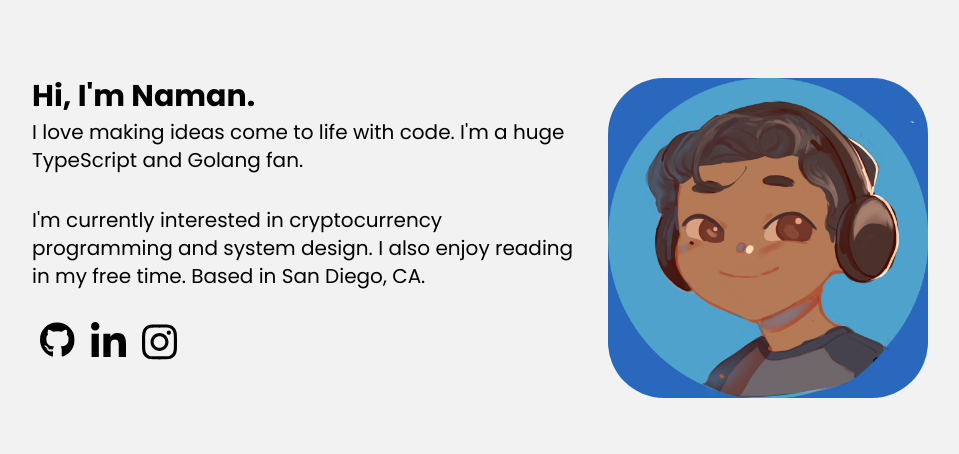
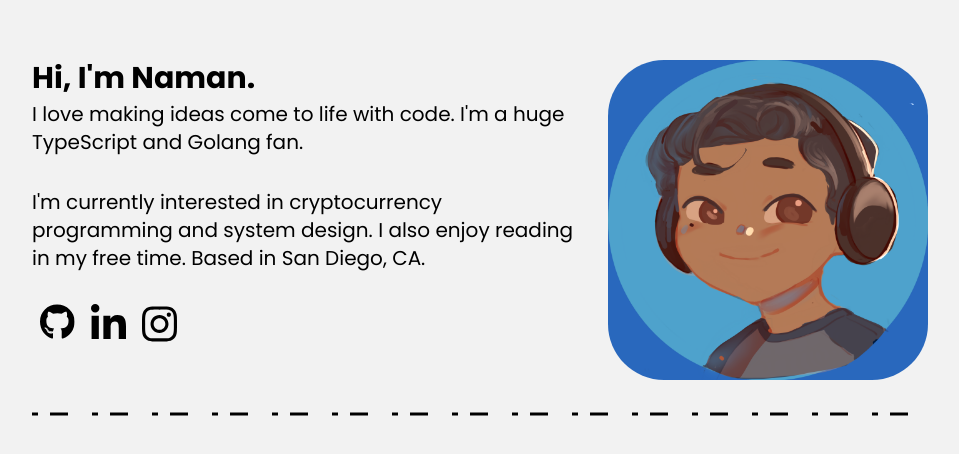
Before and after one commit to prosavage/personal-site-v3, a Next.js app: page / in a window 1280 px wide. Shown: the part 162-616 px from the top of the page, without its empty margins (160-1119 px from the left). Built offline with nearby package versions, Linux system fonts and the light colour scheme.

Commit message:
Hero seperator

```diff
--- a/src/app/page.tsx
+++ b/src/app/page.tsx
@@ -5,16 +5,19 @@ export default function Home() {
 
   return (
     <main className="flex min-h-screen flex-col justify-center p-12 md:p-24 items-center">
-      <div className="flex flex-row items-start max-w-4xl">
+      <div className="max-w-4xl">
+        <div className="flex flex-row items-start w-full">
           <div className='mr-8'>
             <p className="h-10 text-2xl md:text-3xl font-bold">Hi, I&apos;m Naman.</p>
             <p className="text-lg md:text-xl">I love making ideas come to life with code. I&apos;m a huge TypeScript and Golang fan.</p>
             <p className="text-lg md:text-xl mt-8">I&apos;m currently interested in cryptocurrency programming and system design. I also enjoy reading in my free time. Based in San Diego, CA.</p>
-          <Biolinks/>
+            <Biolinks />
           </div>
           <div className={"hidden md:flex"}>
-          <Image src="/pfp.png" alt={"Naman's Profile Picture"} width={2000} height={2000} className="max-w-xs rounded-4xl" />
+            <Image src={"/hero.png"} alt={"Naman's Profile Picture"} width={2000} height={2000} className="max-w-xs rounded-4xl" />
           </div>
+        </div>
+        <img src={"/hero-seperator.svg"} alt={"hero-seperator-border"} className={"w-full h-[4px] mt-8"} />
       </div>
     </main>
   )
```
Also changed, not shown: public/hero-seperator.svg (added), public/hero.png (renamed from public/pfp.png). Lines whose indentation alone changed are shown as unchanged.
